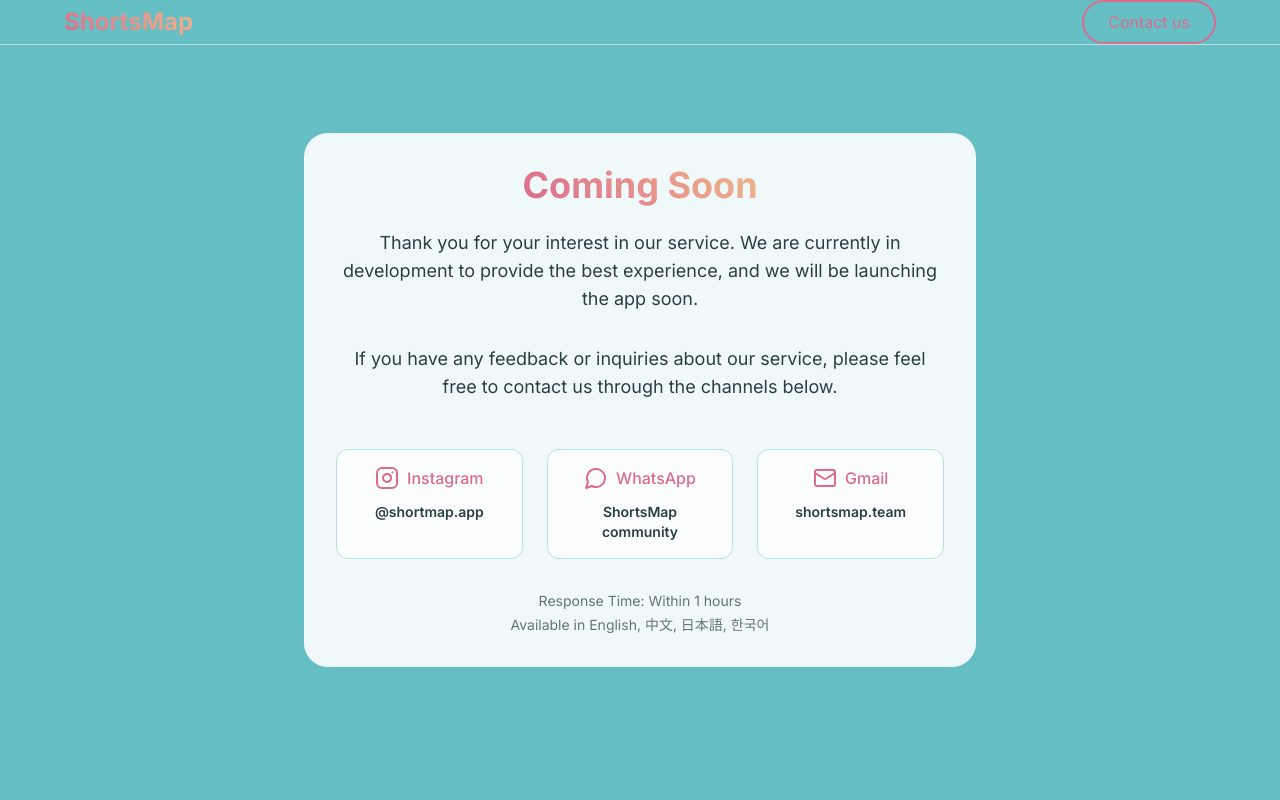
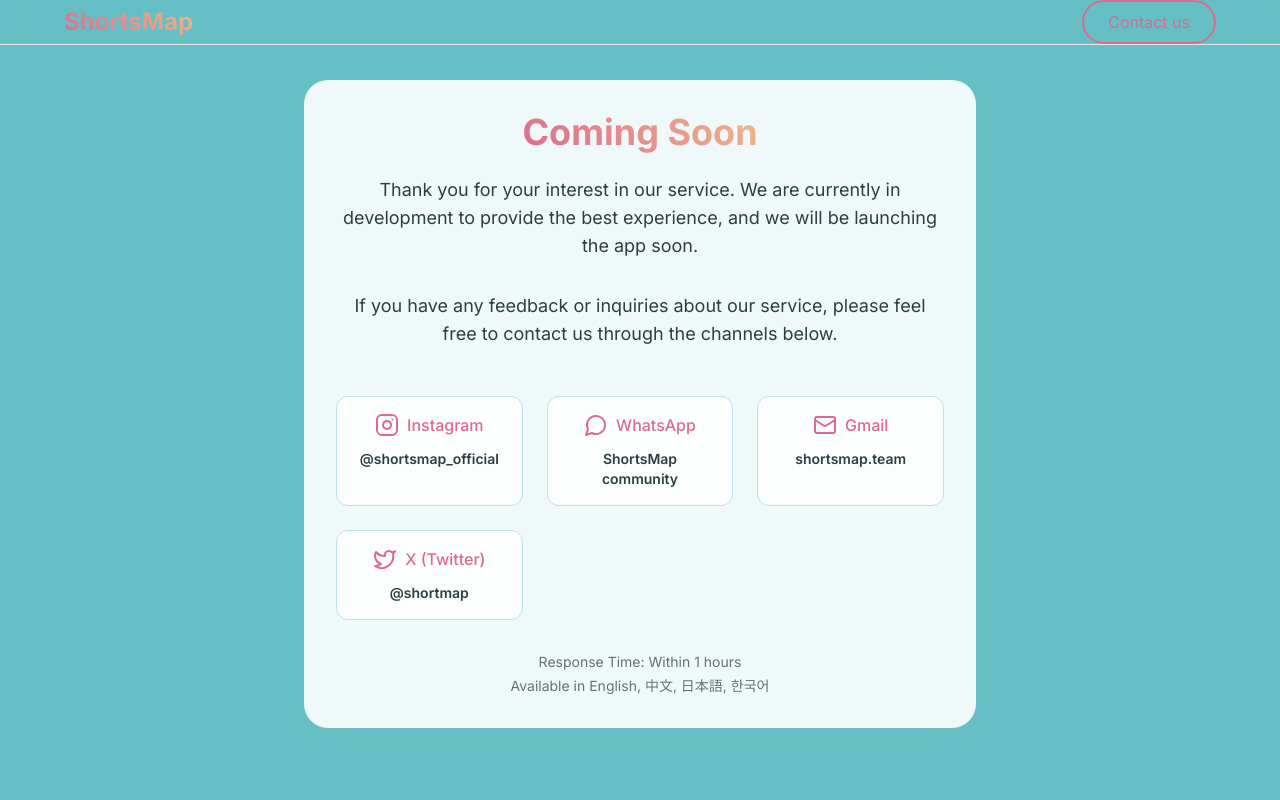
Before and after one commit to JJJiL0ng/shortmap_page, a Next.js app: page /getStarted in a window 1280 px wide. Shown: the top 800 px of the page. Built offline with nearby package versions, Linux system fonts and the light colour scheme; grey boxes are pictures that could not be loaded.

Commit message:
header change and insta id change

```diff
--- a/src/components/landing/contact.js
+++ b/src/components/landing/contact.js
@@ -7,8 +7,8 @@
     {
       icon: <Instagram className="w-6 h-6" />,
       platform: "Instagram",
-      handle: "@shortmap.app",
-      link: "https://www.instagram.com/shortsmap.app",
+      handle: "@shortsmap_official",
+      link: "https://www.instagram.com/shortsmap_official/",
       description: "Follow our journey and daily updates"
     },
     {
--- a/src/components/landing/join_creator.js
+++ b/src/components/landing/join_creator.js
@@ -6,8 +6,8 @@
     {
       icon: <Instagram className="w-6 h-6" />,
       platform: "Instagram",
-      handle: "@shortmap.app",
-      link: "https://www.instagram.com/shortsmap.app",
+      handle: "@shortmap_official",
+      link: "https://www.instagram.com/shortsmap_official",
     },
     {
       icon: <MessageCircle className="w-6 h-6" />,
--- a/src/components/layout/header.js
+++ b/src/components/layout/header.js
@@ -2,10 +2,10 @@
 
 const Header = () => {
   return (
-    <header className="fixed w-full bg-[var(--white)]/80 backdrop-blur-md z-50 border-b border-[var(--gray-300)]">
+    <header className="fixed w-full bg-[var(--white)]/80 backdrop-blur-md z-50 border-b border-[var(--gray-300)]/30">
       <div className="absolute inset-0 bg-gradient-to-r from-[var(--primary)] to-[var(--third)] opacity-5" />
 
-      <nav className="container mx-auto px-4 py-4 relative z-10">
+      <nav className="container mx-auto px-4 py-10 relative z-10">
         <div className="flex items-center justify-between">
           <Link href="/" className="text-2xl font-bold">
             <span className="gradient-text">ShortsMap</span>
--- a/src/components/sorry/sorryPage.js
+++ b/src/components/sorry/sorryPage.js
@@ -5,8 +5,8 @@
     {
       icon: <Instagram className="w-6 h-6" />,
       platform: "Instagram",
-      handle: "@shortmap.app",
-      link: "https://www.instagram.com/shortsmap.app",
+      handle: "@shortsmap_official",
+      link: "https://www.instagram.com/shortsmap_official/",
     },
     {
       icon: <MessageCircle className="w-6 h-6" />,
@@ -19,6 +19,12 @@
       platform: "Gmail",
       handle: "shortsmap.team",
       link: "mailto:shortsmap.team@gmail.com",
+    },
+    {
+      icon: <Twitter className="w-6 h-6" />,
+      platform: "X (Twitter)",
+      handle: "@shortmap",
+      link: "https://x.com/shortsmap?s=21&t=ce4PjMMbTShI46JEllgUTQ",
     }
   ]
 
```
